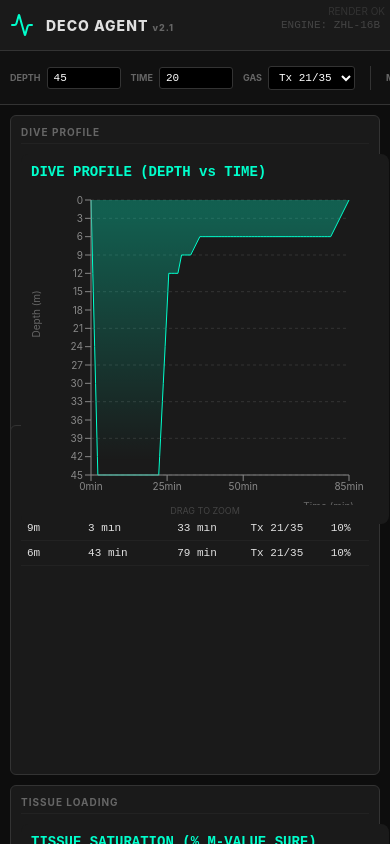
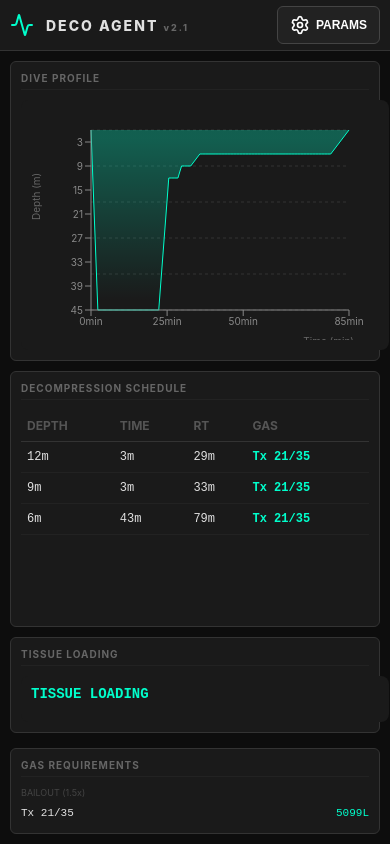
Before and after one commit to schlumi77/deco_agent, a React (Vite) app in the folder frontend/: page / in a window 390 px wide. Built offline with nearby package versions, Linux system fonts and the light colour scheme.

Commit message:
Improved UI for mobile devices

```diff
--- a/frontend/src/App.css
+++ b/frontend/src/App.css
@@ -20,16 +20,19 @@ body {
   display: flex;
   flex-direction: column;
   height: 100vh;
+  height: 100svh;
 }
 
 .app-header {
-  height: 50px;
+  height: 60px;
   background-color: var(--panel-bg);
   border-bottom: 1px solid var(--border-color);
   display: flex;
   align-items: center;
   justify-content: space-between;
   padding: 0 20px;
+  flex-shrink: 0;
+  z-index: 100;
 }
 
 .logo {
@@ -50,11 +53,39 @@ body {
   color: #666;
 }
 
+.header-controls {
+  display: flex;
+  align-items: center;
+  gap: 15px;
+}
+
+.mobile-toggle-btn {
+  display: none;
+  align-items: center;
+  gap: 6px;
+  background: #222;
+  border: 1px solid #444;
+  color: #fff;
+  padding: 8px 12px;
+  border-radius: 6px;
+  font-size: 12px;
+  font-weight: bold;
+  cursor: pointer;
+  transition: all 0.2s;
+}
+
+.mobile-toggle-btn.active {
+  background: var(--accent-color);
+  color: #000;
+  border-color: var(--accent-color);
+}
+
 .app-main-dashboard {
   flex: 1;
   display: flex;
   flex-direction: column;
   overflow: hidden;
+  position: relative;
 }
 
 /* Parameters Toolbar */
@@ -68,6 +99,8 @@ body {
   gap: 20px;
   overflow-x: auto;
   -webkit-overflow-scrolling: touch;
+  flex-shrink: 0;
+  transition: all 0.3s cubic-bezier(0.4, 0, 0.2, 1);
 }
 
 .parameters-toolbar::-webkit-scrollbar {
@@ -127,35 +160,50 @@ body {
   background-color: #000;
   border: 1px solid #333;
   color: #fff;
-  padding: 4px 6px;
-  font-size: 11px;
-  border-radius: 3px;
+  padding: 6px 8px;
+  font-size: 13px;
+  border-radius: 4px;
   font-family: monospace;
 }
 
+.form-group-inline input {
+  width: 50px;
+}
+
+.form-group-inline select {
+  width: auto;
+}
+
+.form-group-inline input[name="depth"], .form-group-inline input[name="bottom_time"] {
+  width: 60px;
+}
+
 .toggle-group.compact button {
-  padding: 3px 8px;
-  font-size: 10px;
+  padding: 6px 12px;
+  font-size: 11px;
 }
 
 .gas-pills {
   display: flex;
-  gap: 4px;
+  gap: 6px;
+  flex-wrap: wrap;
 }
 
 .gas-pills button {
-  padding: 3px 6px;
-  font-size: 9px;
+  padding: 6px 10px;
+  font-size: 11px;
   background-color: #000;
   border: 1px solid #333;
   color: #666;
-  border-radius: 3px;
+  border-radius: 4px;
   cursor: pointer;
+  transition: all 0.2s;
 }
 
 .gas-pills button.active {
   border-color: var(--accent-color);
   color: var(--accent-color);
+  background-color: rgba(0, 255, 204, 0.1);
 }
 
 /* Stats Badges */
@@ -200,6 +248,7 @@ body {
   flex-direction: column;
   gap: 15px;
   overflow-y: auto;
+  position: relative;
 }
 
 .dashboard-row {
@@ -209,15 +258,17 @@ body {
 
 .dashboard-row.profile-hero {
   height: 350px;
+  flex-shrink: 0;
 }
 
 .dashboard-row.schedule-row {
   flex: 1;
-  min-height: 350px;
+  min-height: 400px;
 }
 
 .dashboard-row.secondary-visuals {
-  height: 160px;
+  height: 200px;
+  flex-shrink: 0;
 }
 
 .panel {
@@ -280,20 +331,28 @@ body {
 .table-container-compact table {
   width: 100%;
   border-collapse: collapse;
-  font-size: 11px;
+  font-size: 12px;
 }
 
 .table-container-compact th {
   text-align: left;
   color: #555;
-  padding: 6px;
+  padding: 8px 6px;
   border-bottom: 1px solid #333;
+  position: sticky;
+  top: 0;
+  background-color: var(--panel-bg);
 }
 
 .table-container-compact td {
-  padding: 6px;
+  padding: 8px 6px;
   font-family: monospace;
   border-bottom: 1px solid #222;
+}
+
+.gas-cell {
+  color: var(--accent-color);
+  font-weight: bold;
 }
 
 /* Compact Gas Requirements */
@@ -314,7 +373,7 @@ body {
   justify-content: space-between;
   font-size: 11px;
   font-family: monospace;
-  padding: 3px 0;
+  padding: 4px 0;
 }
 
 .gas-row .vol {
@@ -322,25 +381,24 @@ body {
 }
 
 /* Banners */
-.error-banner, .warning-banner {
-  padding: 8px 15px;
-  border-radius: 4px;
-  font-size: 12px;
-  display: flex;
-  align-items: center;
-  gap: 10px;
-}
-
 .error-banner {
+  padding: 12px 15px;
+  border-radius: 6px;
+  font-size: 13px;
   background-color: #330000;
   border: 1px solid #aa0000;
   color: #ffcccc;
 }
 
-.warning-banner {
-  background-color: #332200;
-  border: 1px solid #aa8800;
-  color: #ffcc88;
+.loading-overlay-mobile {
+  position: absolute;
+  top: 0; left: 0; right: 0; bottom: 0;
+  background: rgba(0,0,0,0.5);
+  display: none;
+  align-items: center;
+  justify-content: center;
+  z-index: 50;
+  backdrop-filter: blur(2px);
 }
 
 .status {
@@ -349,30 +407,96 @@ body {
   color: #444;
 }
 
-.blink {
-  animation: blink 1s infinite;
-  color: var(--accent-color);
+.desktop-only {
+  display: block;
 }
 
-@keyframes blink {
-  0% { opacity: 0.3; }
-  50% { opacity: 1; }
-  100% { opacity: 0.3; }
-}
+@media (max-width: 850px) {
+  .desktop-only {
+    display: none;
+  }
 
-@media (max-width: 600px) {
+  .mobile-toggle-btn {
+    display: flex;
+  }
+
   .app-header {
+    height: 50px;
     padding: 0 10px;
   }
 
   .logo h1 {
     font-size: 14px;
-    letter-spacing: 1px;
   }
 
   .parameters-toolbar {
-    padding: 8px 10px;
-    gap: 15px;
+    position: absolute;
+    top: 0;
+    left: 0;
+    right: 0;
+    z-index: 90;
+    background-color: #0a0a0a;
+    flex-direction: column;
+    height: auto;
+    max-height: 80vh;
+    padding: 20px;
+    overflow-y: auto;
+    border-bottom: 1px solid var(--accent-color);
+    transform: translateY(-110%);
+    box-shadow: 0 10px 30px rgba(0,0,0,0.8);
+  }
+
+  .parameters-toolbar.mobile-visible {
+    transform: translateY(0);
+  }
+
+  .dive-form-toolbar {
+    flex-direction: column;
+    align-items: stretch;
+    width: 100%;
+    gap: 20px;
+  }
+
+  .toolbar-section {
+    flex-direction: column;
+    align-items: stretch;
+    gap: 12px;
+  }
+
+  .toolbar-separator {
+    width: 100%;
+    height: 1px;
+    margin: 5px 0;
+  }
+
+  .form-group-inline {
+    justify-content: space-between;
+  }
+
+  .form-group-inline input, .form-group-inline select {
+    width: 120px !important;
+    padding: 8px;
+    font-size: 14px;
+  }
+
+  .toggle-group.compact button {
+    padding: 8px 20px;
+    font-size: 13px;
+  }
+
+  .gas-pills {
+    justify-content: flex-end;
+  }
+
+  .stats-badges {
+    width: 100%;
+    justify-content: space-between;
+    padding-top: 15px;
+    border-top: 1px solid #333;
+  }
+
+  .stat-badge {
+    flex: 1;
   }
 
   .dashboard-content {
@@ -389,17 +513,36 @@ body {
     height: 300px !important;
   }
 
+  .dashboard-row.schedule-row {
+    min-height: auto;
+  }
+
   .tissue-panel {
     height: 250px;
   }
+
+  .loading-overlay-mobile {
+    display: flex;
+  }
+}
+
+.blink {
+  animation: blink 1s infinite;
+  color: var(--accent-color);
+}
+
+@keyframes blink {
+  0% { opacity: 0.3; }
+  50% { opacity: 1; }
+  100% { opacity: 0.3; }
 }
 
 /* Reusable Toggle Styles */
 .toggle-group {
   display: flex;
   background-color: #000;
-  border-radius: 3px;
-  padding: 1px;
+  border-radius: 4px;
+  padding: 2px;
   border: 1px solid #333;
 }
 
@@ -408,7 +551,8 @@ body {
   border: none;
   color: #555;
   cursor: pointer;
-  border-radius: 2px;
+  border-radius: 3px;
+  transition: all 0.2s;
 }
 
 .toggle-group button.active {
--- a/frontend/src/App.tsx
+++ b/frontend/src/App.tsx
@@ -4,7 +4,7 @@ import DiveForm from './components/DiveForm';
 import TissueChart from './components/TissueChart';
 import DiveProfileChart from './components/DiveProfileChart';
 import type { DivePlanRequest, DivePlanResponse } from './types';
-import { Activity, AlertTriangle } from 'lucide-react';
+import { Activity, AlertTriangle, Settings, ChevronUp } from 'lucide-react';
 import { planDive, calculateGasConsumption } from './engine/planner';
 
 function App() {
@@ -12,14 +12,13 @@ function App() {
   const [loading, setLoading] = useState(false);
   const [error, setError] = useState<string | null>(null);
   const [model, setModel] = useState('C');
+  const [showMobileParams, setShowMobileParams] = useState(false);
 
   const handlePlanChange = useCallback(async (request: DivePlanRequest) => {
     setLoading(true);
     setError(null);
     setModel(request.model);
 
-    // Simulate async if needed, but here it's fast enough to be sync
-    // We wrap in a small timeout to let the UI show "CALCULATING" if desired
     setTimeout(() => {
       try {
         const result = planDive(
@@ -54,8 +53,8 @@ function App() {
           ...result,
           gas_requirements: gasReqs
         });
-      } catch (err: any) {
-        setError(err.message);
+      } catch (err: unknown) {
+        setError(err instanceof Error ? err.message : 'An unknown error occurred');
       } finally {
         setLoading(false);
       }
@@ -64,19 +63,27 @@ function App() {
 
   return (
     <div className="app-container">
-      <div style={{position: 'absolute', top: 0, right: 0, padding: '5px', color: '#333', fontSize: '10px'}}>RENDER OK</div>
       <header className="app-header">
         <div className="logo">
           <Activity size={24} color="#00ffcc" />
           <h1>DECO AGENT <span className="version">v2.1</span></h1>
         </div>
-        <div className="status">
-          {loading ? <span className="blink">CALCULATING...</span> : <span>ENGINE: ZHL-16{model}</span>}
+        <div className="header-controls">
+          <div className="status desktop-only">
+            {loading ? <span className="blink">CALCULATING...</span> : <span>ENGINE: ZHL-16{model}</span>}
+          </div>
+          <button
+            className={`mobile-toggle-btn ${showMobileParams ? 'active' : ''}`}
+            onClick={() => setShowMobileParams(!showMobileParams)}
+          >
+            {showMobileParams ? <ChevronUp size={20} /> : <Settings size={20} />}
+            <span>{showMobileParams ? 'CLOSE' : 'PARAMS'}</span>
+          </button>
         </div>
       </header>
 
       <main className="app-main-dashboard">
-        <div className="parameters-toolbar">
+        <div className={`parameters-toolbar ${showMobileParams ? 'mobile-visible' : ''}`}>
           <DiveForm onPlanChange={handlePlanChange} />
           {plan && (
             <div className="stats-badges">
@@ -97,6 +104,7 @@ function App() {
         </div>
 
         <div className="dashboard-content">
+          {loading && <div className="loading-overlay-mobile"><div className="blink">CALCULATING...</div></div>}
           {error && <div className="error-banner">{error}</div>}
 
           {plan && plan.warnings.length > 0 && (
@@ -125,20 +133,20 @@ function App() {
                   <thead>
                     <tr>
                       <th>DEPTH</th>
-                      <th>TIME (MIN)</th>
-                      <th>RT (MIN)</th>
+                      <th>TIME</th>
+                      <th>RT</th>
                       <th>GAS</th>
-                      <th>CNS</th>
+                      <th className="desktop-only">CNS</th>
                     </tr>
                   </thead>
                   <tbody>
                     {plan?.schedule.map((entry, i) => (
                       <tr key={i}>
                         <td>{entry.depth}m</td>
-                        <td>{entry.time} min</td>
-                        <td>{entry.run_time} min</td>
-                        <td>{entry.gas.replace('CCR SP ', 'SP ')}</td>
-                        <td>{entry.cns.toFixed(0)}%</td>
+                        <td>{entry.time}m</td>
+                        <td>{entry.run_time}m</td>
+                        <td className="gas-cell">{entry.gas.replace('CCR SP ', 'SP ')}</td>
+                        <td className="desktop-only">{entry.cns.toFixed(0)}%</td>
                       </tr>
                     ))}
                   </tbody>
--- a/frontend/src/components/DiveForm.tsx
+++ b/frontend/src/components/DiveForm.tsx
@@ -74,11 +74,11 @@ const DiveForm: React.FC<Props> = ({ onPlanChange }) => {
       <div className="toolbar-section">
         <div className="form-group-inline">
           <label>DEPTH</label>
-          <input type="number" name="depth" value={request.depth} onChange={handleChange} style={{width: '60px'}} />
+          <input type="number" inputMode="numeric" name="depth" value={request.depth} onChange={handleChange} />
         </div>
         <div className="form-group-inline">
           <label>TIME</label>
-          <input type="number" name="bottom_time" value={request.bottom_time} onChange={handleChange} style={{width: '60px'}} />
+          <input type="number" inputMode="numeric" name="bottom_time" value={request.bottom_time} onChange={handleChange} />
         </div>
         <div className="form-group-inline">
           <label>GAS</label>
@@ -108,11 +108,11 @@ const DiveForm: React.FC<Props> = ({ onPlanChange }) => {
           <>
             <div className="form-group-inline">
               <label>SP B</label>
-              <input type="number" name="setpoint" step="0.1" value={request.setpoint} onChange={handleChange} style={{width: '50px'}} />
+              <input type="number" inputMode="decimal" name="setpoint" step="0.1" value={request.setpoint} onChange={handleChange} />
             </div>
             <div className="form-group-inline">
               <label>SP D</label>
-              <input type="number" name="deco_setpoint" step="0.1" value={request.deco_setpoint} onChange={handleChange} style={{width: '50px'}} />
+              <input type="number" inputMode="decimal" name="deco_setpoint" step="0.1" value={request.deco_setpoint} onChange={handleChange} />
             </div>
           </>
         )}
@@ -123,12 +123,12 @@ const DiveForm: React.FC<Props> = ({ onPlanChange }) => {
       <div className="toolbar-section">
         <div className="form-group-inline">
           <label>DESC</label>
-          <input type="number" name="descent_rate" value={request.descent_rate} onChange={handleChange} style={{width: '50px'}} />
+          <input type="number" inputMode="numeric" name="descent_rate" value={request.descent_rate} onChange={handleChange} />
           <span className="unit-label">m/min</span>
         </div>
         <div className="form-group-inline">
           <label>ASCE</label>
-          <input type="number" name="ascent_rate" value={request.ascent_rate} onChange={handleChange} style={{width: '50px'}} />
+          <input type="number" inputMode="numeric" name="ascent_rate" value={request.ascent_rate} onChange={handleChange} />
           <span className="unit-label">m/min</span>
         </div>
       </div>
@@ -138,15 +138,15 @@ const DiveForm: React.FC<Props> = ({ onPlanChange }) => {
       <div className="toolbar-section">
         <div className="form-group-inline">
           <label>GF LOW</label>
-          <input type="number" name="gf_low" step="5" value={request.gf_low} onChange={handleChange} style={{width: '50px'}} />
+          <input type="number" inputMode="numeric" name="gf_low" step="5" value={request.gf_low} onChange={handleChange} />
         </div>
         <div className="form-group-inline">
           <label>GF HIGH</label>
-          <input type="number" name="gf_high" step="5" value={request.gf_high} onChange={handleChange} style={{width: '50px'}} />
+          <input type="number" inputMode="numeric" name="gf_high" step="5" value={request.gf_high} onChange={handleChange} />
         </div>
         <div className="form-group-inline">
           <label>MODEL</label>
-          <select name="model" value={request.model} onChange={handleChange} style={{width: '100px'}}>
+          <select name="model" value={request.model} onChange={handleChange}>
             <option value="B">ZH-L16B</option>
             <option value="C">ZH-L16C</option>
           </select>
--- a/frontend/src/components/DiveProfileChart.tsx
+++ b/frontend/src/components/DiveProfileChart.tsx
@@ -61,20 +61,21 @@ const DiveProfileChart: React.FC<Props> = ({ data }) => {
   };
 
   return (
-    <div style={{ width: '100%', height: 350, backgroundColor: '#1a1a1a', padding: '10px', borderRadius: '8px', position: 'relative' }}>
+    <div style={{ width: '100%', height: '100%', backgroundColor: '#1a1a1a', padding: '10px', borderRadius: '8px', position: 'relative', display: 'flex', flexDirection: 'column' }}>
       <div style={{ display: 'flex', justifyContent: 'space-between', alignItems: 'center', marginBottom: '10px' }}>
-        <h3 style={{ color: '#00ffcc', margin: 0, fontSize: '14px', fontFamily: 'monospace' }}>DIVE PROFILE (DEPTH vs TIME)</h3>
+        <h3 className="desktop-only" style={{ color: '#00ffcc', margin: 0, fontSize: '14px', fontFamily: 'monospace' }}>DIVE PROFILE (DEPTH vs TIME)</h3>
         {(left !== 'dataMin' || right !== 'dataMax') && (
           <button
             onClick={zoomOut}
             style={{
               background: '#333', color: '#00ffcc', border: '1px solid #444',
-              fontSize: '10px', padding: '2px 8px', borderRadius: '4px', cursor: 'pointer'
+              fontSize: '10px', padding: '4px 10px', borderRadius: '4px', cursor: 'pointer'
             }}
           >RESET ZOOM</button>
         )}
       </div>
-      <ResponsiveContainer width="100%" height="90%">
+      <div style={{ flex: 1, minHeight: 0 }}>
+        <ResponsiveContainer width="100%" height="100%">
         <AreaChart
           data={data}
           margin={{ top: 10, right: 30, left: 0, bottom: 0 }}
@@ -110,7 +111,7 @@ const DiveProfileChart: React.FC<Props> = ({ data }) => {
             contentStyle={{ backgroundColor: '#222', border: '1px solid #444', color: '#fff' }}
             itemStyle={{ color: '#00ffcc' }}
             formatter={(value: any) => [`${value}m`, 'Depth']}
-            labelFormatter={(label) => `Time: ${Math.round(label)} min`}
+            labelFormatter={(label) => `Time: ${Math.round(Number(label))} min`}
           />
           <Area
             type="linear"
@@ -145,7 +146,8 @@ const DiveProfileChart: React.FC<Props> = ({ data }) => {
           ) : null}
         </AreaChart>
       </ResponsiveContainer>
-      <div style={{ fontSize: '9px', color: '#444', textAlign: 'center' }}>DRAG TO ZOOM</div>
+      </div>
+      <div className="desktop-only" style={{ fontSize: '9px', color: '#444', textAlign: 'center' }}>DRAG TO ZOOM</div>
     </div>
   );
 };
--- a/frontend/src/components/TissueChart.tsx
+++ b/frontend/src/components/TissueChart.tsx
@@ -8,9 +8,10 @@ interface Props {
 
 const TissueChart: React.FC<Props> = ({ data }) => {
   return (
-    <div style={{ width: '100%', height: 300, backgroundColor: '#1a1a1a', padding: '10px', borderRadius: '8px' }}>
-      <h3 style={{ color: '#00ffcc', margin: '0 0 10px 0', fontSize: '14px', fontFamily: 'monospace' }}>TISSUE SATURATION (% M-VALUE SURF)</h3>
-      <ResponsiveContainer width="100%" height="100%">
+    <div style={{ width: '100%', height: '100%', backgroundColor: '#1a1a1a', padding: '10px', borderRadius: '8px', display: 'flex', flexDirection: 'column' }}>
+      <h3 style={{ color: '#00ffcc', margin: '0 0 10px 0', fontSize: '14px', fontFamily: 'monospace' }}>TISSUE LOADING</h3>
+      <div style={{ flex: 1, minHeight: 0 }}>
+        <ResponsiveContainer width="100%" height="100%">
         <BarChart data={data} margin={{ top: 5, right: 20, left: 0, bottom: 5 }}>
           <CartesianGrid strokeDasharray="3 3" stroke="#333" vertical={false} />
           <XAxis
@@ -40,6 +41,7 @@ const TissueChart: React.FC<Props> = ({ data }) => {
           </Bar>
         </BarChart>
       </ResponsiveContainer>
+      </div>
     </div>
   );
 };
```
